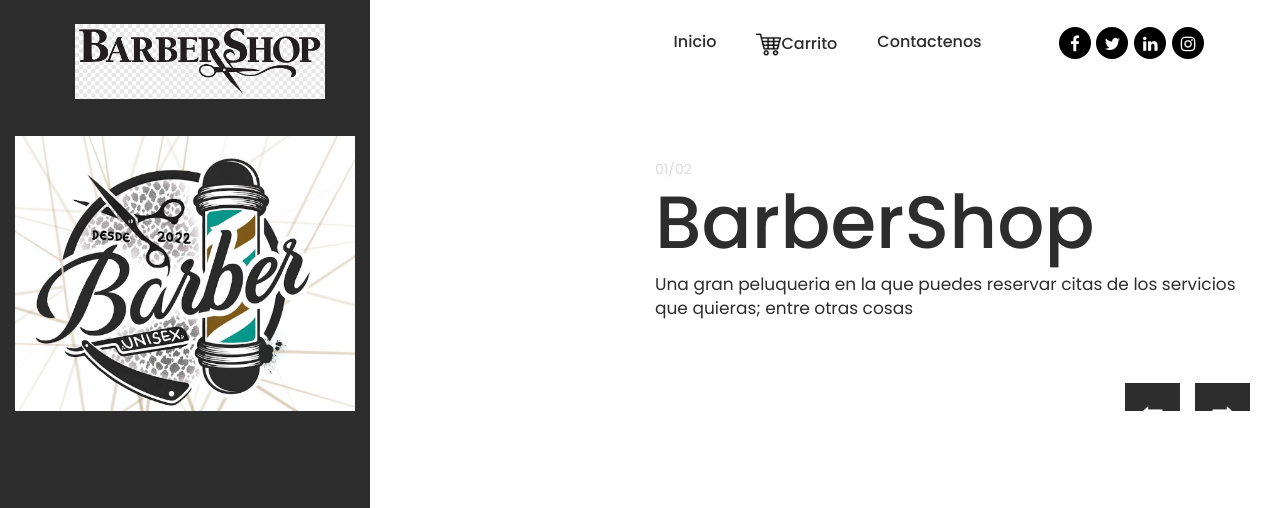
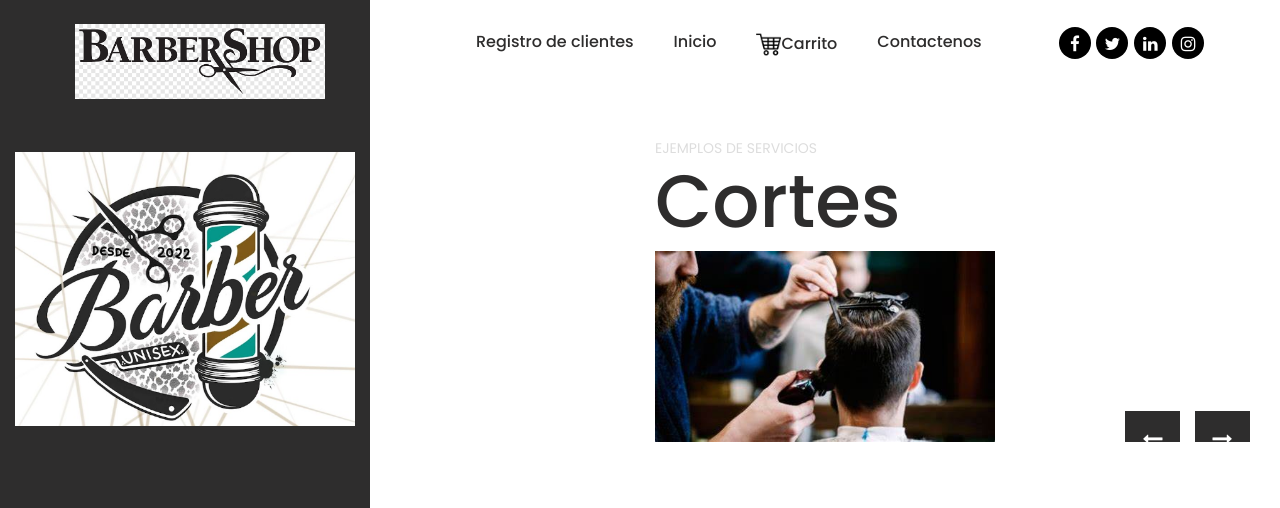
Before and after one commit to lausalbra/-PGPI-1.1, a Django app: page / in a window 1280 px wide. Shown: the top 508 px of the page. Run offline with Django 4.2, Linux system fonts and the light colour scheme; some libraries are stand-ins or nearby versions; some web fonts are replaced.

Commit message:
agregado escaparate de la tienda y registro de clientes

```diff
--- a/code/barbershopApp/models.py
+++ b/code/barbershopApp/models.py
@@ -50,7 +50,7 @@ class Cliente(models.Model):
     nombre = models.CharField(max_length=100, blank=False, null=False)
     apellidos =  models.CharField(max_length=100, blank=False, null=False)
     fecha_nacimiento = models.DateField(blank=False, null=False)
-    email = models.EmailField(blank=False, null=False)
+    email = models.EmailField(blank=False, null=False, unique=True)
 
 ################################################FORMULARIO DE CONTACTO##############################3
 
--- a/code/barbershopApp/templates/base.html
+++ b/code/barbershopApp/templates/base.html
@@ -47,6 +47,9 @@
                            </button>
                         <div class="collapse navbar-collapse" id="navbarsExample04">
                            <ul class="navbar-nav mr-auto">
+                              <li class="nav-item">
+                                 <a class="nav-link" href="{% url 'registro' %}">Registro de clientes</a>
+                              </li>
                               <li class="nav-item">
                                  <a class="nav-link" href="{% url 'home' %}">Inicio</a>
                               </li>
--- a/code/barbershopApp/templates/index.html
+++ b/code/barbershopApp/templates/index.html
@@ -7,7 +7,11 @@
       <ol class="carousel-indicators">
          <li data-target="#myCarousel" data-slide-to="0" class="active"></li>
          <li data-target="#myCarousel" data-slide-to="1"></li>
+         <li data-target="#myCarousel" data-slide-to="2"></li>
+         <li data-target="#myCarousel" data-slide-to="3"></li>
+         <li data-target="#myCarousel" data-slide-to="4"></li>
        </ol>
+
       <div class="carousel-inner">
          <div class="carousel-item active">
             <div class="container-fluid">
@@ -17,16 +21,15 @@
                         <img src ="{% static 'media/Ilustracion_sin_titulo.png' %}" width="340"/>
                      </div>
                      <div class="col-md-6">
-                         <span>01/02</span>
-                         <h1>BarberShop</h1>
-                         <p>Una gran peluqueria en la que puedes reservar citas de los servicios que quieras;
-                            entre otras cosas
-                         </p>
+                        <span>EJEMPLOS DE SERVICIOS</span>
+                        <h1>Cortes</h1>
+                        <img src ="{% static 'media/hombre.png' %}" width="340"/>
                      </div>
                   </div>
                </div>
             </div>
          </div>
+
       <div class="carousel-item">
          <div class="container-fluid">
             <div class="carousel-caption relative">
@@ -35,10 +38,60 @@
                      <img src ="{% static 'media/Ilustracion_sin_titulo.png' %}" width="340"/>
                   </div>
                   <div class="col-md-6">
-                         <span>02/02</span>
-                         <h1>BarberShop</h1>
-                         <p>Una gran peluqueria en la que puedes reservar citas de los servicios que quieras;
-                            entre otras cosas</p>
+                     <span>EJEMPLOS DE SERVICIOS</span>
+                     <h1>Barbas</h1>
+                     <img src ="{% static 'media/hipster-barba-mannueldesign-peluqueria-caballeros-mortalaz_96XzDiq.png' %}" width="340"/>
+                  </div>
+               </div>
+            </div>
+         </div>
+      </div>
+
+      <div class="carousel-item">
+         <div class="container-fluid">
+            <div class="carousel-caption relative">
+               <div class="row d_flex">
+                  <div class="col-md-6">
+                     <img src ="{% static 'media/Ilustracion_sin_titulo.png' %}" width="340"/>
+                  </div>
+                  <div class="col-md-6">
+                     <span>EJEMPLOS DE SERVICIOS</span>
+                     <h1>Tintes</h1>
+                     <img src ="{% static 'media/ph__barbershop_145929144_417081659561072_1054877655562001181__ylI0Sjs.jpg' %}" width="340"/>
+                  </div>
+               </div>
+            </div>
+         </div>
+      </div>
+
+      <div class="carousel-item">
+         <div class="container-fluid">
+            <div class="carousel-caption relative">
+               <div class="row d_flex">
+                  <div class="col-md-6">
+                     <img src ="{% static 'media/Ilustracion_sin_titulo.png' %}" width="340"/>
+                  </div>
+                  <div class="col-md-6">
+                     <span>EJEMPLOS DE SERVICIOS</span>
+                     <h1>Peinados</h1>
+                     <img src ="{% static 'media/pelo_largo.png' %}" width="200"/>
+                  </div>
+               </div>
+            </div>
+         </div>
+      </div>
+
+      <div class="carousel-item">
+         <div class="container-fluid">
+            <div class="carousel-caption relative">
+               <div class="row d_flex">
+                  <div class="col-md-6">
+                     <img src ="{% static 'media/Ilustracion_sin_titulo.png' %}" width="340"/>
+                  </div>
+                  <div class="col-md-6">
+                     <span>EJEMPLOS DE SERVICIOS</span>
+                     <h1>Estéticas</h1>
+                     <img src ="{% static 'media/Depilacion-de-Cejas.jpg' %}" width="340"/>
                   </div>
                </div>
             </div>
@@ -53,7 +106,6 @@
          <i class="fa fa-long-arrow-right" aria-hidden="true"></i>
          <span class="sr-only">Next</span>
       </a>
-       </div>
    </div>
 </section>
 
@@ -71,35 +123,35 @@
             <div class="row">
                <div class="col-md-3 col-sm-6">
                   <div class="we_box">
-                      <i><img src="{% static 'media/mujer.png' %}" width="120" alt="#"/></i>
+                     <i><img src="{% static 'media/corte.png' %}" width="120" alt="#"/></i>
                      <button><a href="{% url 'cortes' %}"><h3>Cortes</h3></a></button>
                      <p>Cortes tanto de hombre como para mujeres. Para mas info click en cortes:</p>
                   </div>
                </div>
                <div class="col-md-3 col-sm-6">
                   <div class="we_box">
-                      <i><img src="{% static 'media/hipster-barba-mannueldesign-peluqueria-caballeros-mortalaz_hrcWI2x.png' %}"  width="120" alt="#"/></i>
+                     <i><img src="{% static 'media/barba.png' %}"  width="120" alt="#"/></i>
                      <button><a href="{% url 'barbas' %}"><h3>Barbas</h3></a></button>
                      <p>Diferentes estilos de barbas. Para mas info click en barbas:</p>
                   </div>
                </div>
                <div class="col-md-3 col-sm-6">
                   <div class="we_box">
-                      <i><img src="{% static 'media/mecha.jpg' %}"  width="120" alt="#"/></i>
+                     <i><img src="{% static 'media/tinte.png' %}"  width="120" alt="#"/></i>
                      <button><a href="{% url 'tintes' %}"><h3>Tintes</h3></a></button>
                      <p>Diferentes tipos de tintes. Para mas info click en tintes:</p>
                   </div>
                </div>
                <div class="col-md-3 col-sm-6">
                   <div class="we_box">
-                      <i><img src="{% static 'media/pelo_largo.png' %}"  width="120" alt="#"/></i>
+                     <i><img src="{% static 'media/peinado.png' %}"  width="120" alt="#"/></i>
                      <button><a href="{% url 'peinados' %}"><h3>Peinados</h3></a></button>
                      <p>Ofrecemos diferentes tipos de peinados. Para mas info click en peinados</p>
                   </div>
                </div>
                <div class="col-md-3 col-sm-6">
                   <div class="we_box">
-                       <i><img src="{% static 'media/Depilacion-de-Cejas.jpg' %}"  width="180" alt="#"/></i>
+                     <i><img src="{% static 'media/estetica.png' %}"  width="180" alt="#"/></i>
                      <button><a href="{% url 'esteticas' %}"><h3>Esteticas</h3></a></button>
                      <p>Nuestras estéticas son de última moda. Para mas info click en esteticas:</p>
                   </div>
--- a/code/barbershopApp/urls.py
+++ b/code/barbershopApp/urls.py
@@ -24,5 +24,6 @@ urlpatterns = [
    path('servicios/estetica/<int:servicio_id>/', views.details_estetica, name='detalles_estetica'),
 
    path('terminos/', views.terminos, name='terminos'),
+   path('registro/cliente', views.registro_cliente, name='registro')
 
 ]
--- a/code/barbershopApp/views.py
+++ b/code/barbershopApp/views.py
@@ -16,6 +16,18 @@ stripe.api_key= 'sk_test_51M7HevKBgV3pJGUTG1vx5xjV9Ru0kiKRL18MESqFLPbJ2Ch8OROkZf
 
 def home(request):
     return render(request, 'index.html')
+
+def registro_cliente(request):
+    if request.method == 'GET':
+        return render(request, 'cliente.html', {'form' : ClienteForm})
+    else:
+        try:
+            form = ClienteForm(request.POST)
+            nuevo_cliente = form.save(commit= False)
+            nuevo_cliente.save()
+            return redirect('home')
+        except ValueError:
+            return render(request, 'cliente.html', {'form' : ClienteForm, 'error' : form.errors})
 
 def contact(request):
     if request.method == 'GET':
```
Also changed, not shown: code/barbershopApp/templates/cliente.html (added, +16 -0 lines), code/barbershopApp/migrations/0012_alter_cliente_email.py (added), code/barbershopApp/static/media/barba.png (added), code/barbershopApp/static/media/corte.png (added), code/barbershopApp/static/media/estetica.png (added), code/barbershopApp/static/media/peinado.png (added), code/barbershopApp/static/media/tinte.png (added), code/db.sqlite3. Lines whose indentation alone changed are shown as unchanged.
